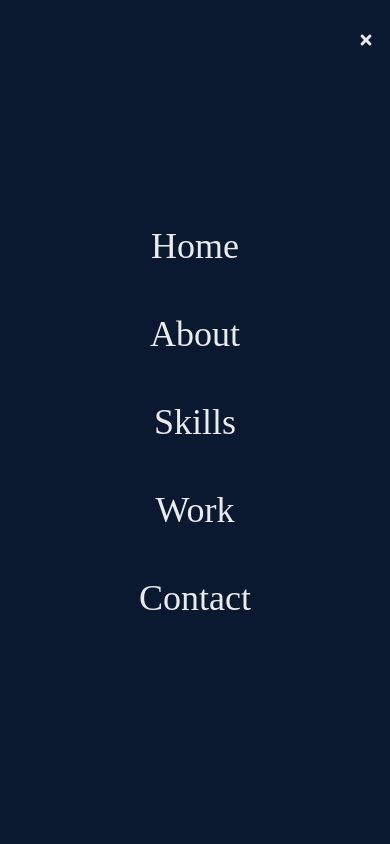
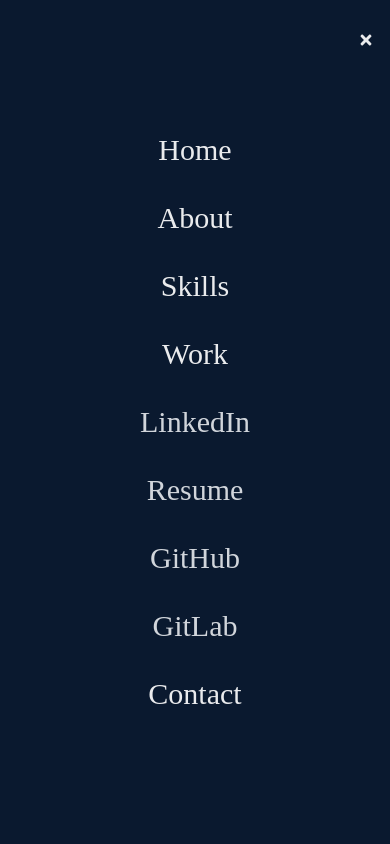
Before and after one commit to bradcochi/portfolio, a React (Create React App) app: page / in a window 390 px wide. Both pictures are taken after a click on the element 366 px from the left and 40 px from the top of the page. Shown: the top 844 px of the page. Built offline with nearby package versions, Linux system fonts and the light colour scheme.

Commit message:
added social to hamburger, deployment and CI tests passing

```diff
--- a/src/components/Navbar.jsx
+++ b/src/components/Navbar.jsx
@@ -63,27 +63,67 @@
             : "absolute top-0 left-0 w-full h-screen bg-[#0a192f] flex flex-col justify-center items-center"
         }
       >
-        <li className="py-6 text-4xl">
+        <li className="py-4 text-3xl">
           <Link onClick={handleClick} to="home" smooth={true} duration={500}>
             Home
           </Link>
         </li>
-        <li className="py-6 text-4xl">
+        <li className="py-4 text-3xl">
           <Link onClick={handleClick} to="about" smooth={true} duration={500}>
             About
           </Link>
         </li>
-        <li className="py-6 text-4xl">
+        <li className="py-4 text-3xl">
           <Link onClick={handleClick} to="skills" smooth={true} duration={500}>
             Skills
           </Link>
         </li>
-        <li className="py-6 text-4xl">
+        <li className="py-4 text-3xl">
           <Link onClick={handleClick} to="work" smooth={true} duration={500}>
             Work
           </Link>
         </li>
-        <li className="py-6 text-4xl">
+        <li className="py-4 text-3xl">
+          <a
+            className="flex justify-between items-center w-full text-gray-300"
+            href="https://github.com/bradcochi"
+            target="_blank"
+            rel="noopener noreferrer"
+          >
+            LinkedIn
+          </a>
+        </li>
+        <li className="py-4 text-3xl">
+          <a
+            className="flex justify-between items-center w-full text-gray-300"
+            href="https://docs.google.com/document/d/1NIh6wLXZUbtdGNBN_J33L0a28H9_5nH7budXHrZ2_Uo/edit"
+            target="_blank"
+            rel="noopener noreferrer"
+          >
+            Resume
+          </a>
+        </li>
+        <li className="py-4 text-3xl">
+          <a
+            className="flex justify-between items-center w-full text-gray-300"
+            href="https://github.com/bradcochi"
+            target="_blank"
+            rel="noopener noreferrer"
+          >
+            GitHub
+          </a>
+        </li>
+        <li className="py-4 text-3xl">
+          <a
+            className="flex justify-between items-center w-full text-gray-300"
+            href="https://gitlab.com/bradcochi"
+            target="_blank"
+            rel="noopener noreferrer"
+          >
+            GitLab
+          </a>
+        </li>
+        <li className="py-4 text-3xl">
           <Link onClick={handleClick} to="contact" smooth={true} duration={500}>
             Contact
           </Link>
```
